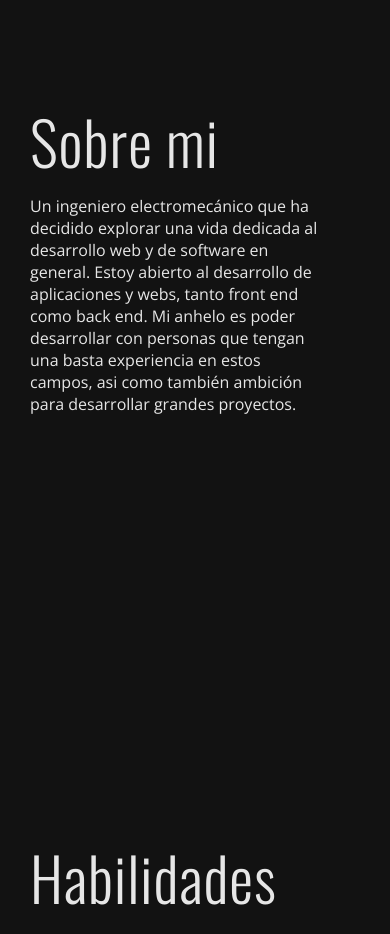
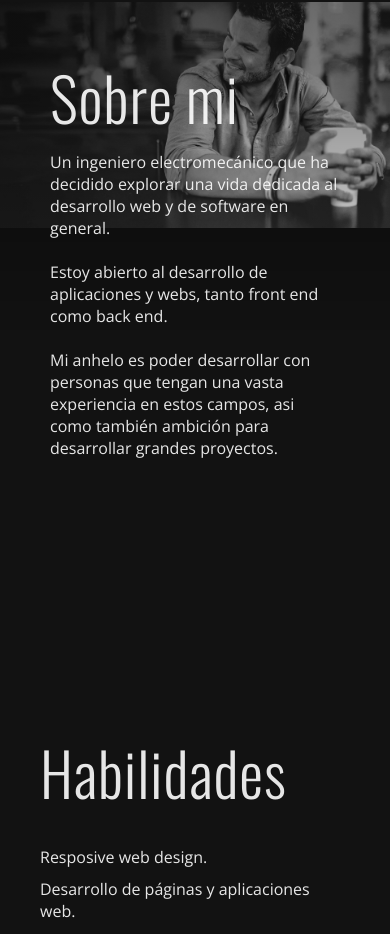
Before and after one commit to acunaFermin/portfolio, an Angular app: page / in a window 390 px wide. Shown: the part 1011-1945 px from the top of the page. Built offline with nearby package versions, Linux system fonts and the light colour scheme.

Commit message:
habilidades bars

```diff
--- a/angular.json
+++ b/angular.json
@@ -22,13 +22,8 @@
             "main": "src/main.ts",
             "polyfills": "src/polyfills.ts",
             "tsConfig": "tsconfig.app.json",
-            "assets": [
-              "src/favicon.ico",
-              "src/assets"
-            ],
-            "styles": [
-              "src/styles.css"
-            ],
+            "assets": ["src/favicon.ico", "src/assets"],
+            "styles": ["src/styles.css"],
             "scripts": []
           },
           "configurations": {
@@ -41,8 +36,8 @@
                 },
                 {
                   "type": "anyComponentStyle",
-                  "maximumWarning": "2kb",
-                  "maximumError": "4kb"
+                  "maximumWarning": "2mb",
+                  "maximumError": "4mb"
                 }
               ],
               "fileReplacements": [
@@ -89,13 +84,8 @@
             "polyfills": "src/polyfills.ts",
             "tsConfig": "tsconfig.spec.json",
             "karmaConfig": "karma.conf.js",
-            "assets": [
-              "src/favicon.ico",
-              "src/assets"
-            ],
-            "styles": [
-              "src/styles.css"
-            ],
+            "assets": ["src/favicon.ico", "src/assets"],
+            "styles": ["src/styles.css"],
             "scripts": []
           }
         }
--- a/src/app/cuerpo/cuerpo.component.css
+++ b/src/app/cuerpo/cuerpo.component.css
@@ -1,8 +1,7 @@
 .container-cuerpo {
   display: flex;
   flex-direction: column;
-  width: calc(100% - 350px);
-  padding-left: 100px;
+  width: calc(100% - 250px);
   margin-left: 250px;
   background-color: rgba(0, 0, 0, 0.93);
   color: rgba(255, 255, 255, 0.897);
@@ -17,6 +16,7 @@
 }
 
 .page-container {
+  padding-left: 100px;
   position: relative;
   display: flex;
   flex-direction: column;
@@ -53,9 +53,96 @@
   font-weight: 100;
 }
 
+.myself {
+  /* background-color: #95959549; */
+  width: 100%;
+  padding-left: 0;
+}
+
+.myself::before {
+  content: "";
+  position: absolute;
+  top: 20%;
+  left: 0;
+  width: 100%;
+  height: 60%;
+  background-image: linear-gradient(
+      270deg,
+      rgba(45, 253, 160, 0) 35%,
+      rgb(0, 0, 0, 0.5) 88%
+    ),
+    url("/assets/some-guy.jpeg");
+  background-repeat: no-repeat;
+  background-position: center;
+
+  background-size: cover;
+}
+
+.info {
+  width: 40%;
+  padding-left: 100px;
+  z-index: 1;
+}
+
+/***************habilidades********************/
+
+.habilities {
+  width: 100%;
+}
+
+.hab-item {
+  position: relative;
+  width: 100%;
+  height: 50px;
+  margin-bottom: 5px;
+  line-height: 40px;
+}
+
+.hab-item::after {
+  content: "";
+  position: absolute;
+  bottom: 10%;
+  left: 0;
+  width: 100%;
+  height: 2px;
+  background-color: #ffffff26;
+}
+
+.hab-item::before {
+  content: "";
+  position: absolute;
+  bottom: 10%;
+  left: 0;
+  width: 5%;
+  height: 2px;
+  background-color: #08e275;
+  box-shadow: 0 0 10px #08e275;
+}
+.angular::before {
+  width: 95%;
+  transition: all 0.5s 0.5s ease-in-out;
+}
+.css::before {
+  width: 90%;
+  transition: all 0.5s 0.6s ease-in-out;
+}
+.node::before {
+  width: 85%;
+
+  transition: all 0.5s 0.7s ease-in-out;
+}
+.sql::before {
+  width: 83%;
+  transition: all 0.5s 0.8s ease-in-out;
+}
+.mon::before {
+  width: 79%;
+  transition: all 0.5s 0.9s ease-in-out;
+}
+
 @media (max-width: 1024px) {
-  .container-cuerpo {
-    width: calc(100% - 50px);
+  .page-container {
+    width: calc(80% - 50px);
     padding-left: 50px;
   }
 
@@ -70,10 +157,46 @@
     font-weight: 100;
     margin-top: 7vw;
   }
+
+  .info {
+    padding-left: 10px;
+  }
+
+  .myself {
+    width: 100%;
+  }
+
+  .myself::before {
+    left: -50px;
+    width: calc(100% + 50px);
+  }
 }
 
 @media (max-width: 700px) {
   .page-container {
+    padding-left: 10px;
+    width: 80%;
+  }
+
+  .myself {
+    width: 100%;
+  }
+
+  .myself::before {
+    left: -150px;
+    width: calc(100% + 150px);
+    background-image: linear-gradient(
+        0deg,
+        rgba(45, 253, 160, 0) 35%,
+        rgb(0, 0, 0, 0.5) 88%
+      ),
+      url("/assets/some-guy.jpeg");
+    background-position: top;
+    background-size: contain;
+  }
+
+  .info {
+    padding-left: 10px;
     width: 80%;
   }
 }
@@ -104,22 +227,22 @@
 .c1 {
   top: 40%;
   left: 70%;
-  animation: movingCircles 4s ease-in-out infinite alternate;
+  animation: movingCircles 13s ease-in-out infinite alternate;
 }
 .c2 {
   top: 20%;
   left: 60%;
-  animation: movingCircles 3s ease-in-out infinite alternate;
+  animation: movingCircles 17s ease-in-out infinite alternate;
 }
 .c3 {
   top: 0%;
   left: 70%;
-  animation: movingCircles 7s ease-in-out infinite alternate;
+  animation: movingCircles 11s ease-in-out infinite alternate;
 }
 .c4 {
   top: 10%;
   left: 50%;
-  animation: movingCircles 13s ease-in-out infinite alternate;
+  animation: movingCircles 23s ease-in-out infinite alternate;
 }
 
 svg {
@@ -219,7 +342,7 @@ p {
   }
 
   .tool-item {
-    width: 20%;
+    width: 25%;
     font-size: 12px;
     margin-right: 5px;
     margin-bottom: 5px;
@@ -235,6 +358,15 @@ p {
 
   h2 {
     font-size: 60px;
+  }
+}
+
+@media (max-width: 700px) {
+  .tool-item {
+    width: calc(33% - 30px);
+    font-size: 12px;
+    margin-right: 5px;
+    margin-bottom: 5px;
   }
 }
 
--- a/src/app/cuerpo/cuerpo.component.html
+++ b/src/app/cuerpo/cuerpo.component.html
@@ -42,18 +42,29 @@
   <!-- descripcion -->
   <div
     id="quienSoy"
-    class="page-container"
+    class="page-container myself"
     [ngClass]="{ 'show-up': scrollIndex === 1 }"
   >
-    <h2>Sobre mi</h2>
-    <p>
-      Un ingeniero electromecánico que ha decidido explorar una vida dedicada al
-      desarrollo web y de software en general. Estoy abierto al desarrollo de
-      aplicaciones y webs, tanto front end como back end. Mi anhelo es poder
-      desarrollar con personas que tengan una basta experiencia en estos campos,
-      asi como también ambición para desarrollar grandes proyectos.
-    </p>
+    <div class="info">
+      <h2>Sobre mi</h2>
+      <p>
+        Un ingeniero electromecánico que ha decidido explorar una vida dedicada
+        al desarrollo web y de software en general.
+      </p>
+      <br />
+      <p>
+        Estoy abierto al desarrollo de aplicaciones y webs, tanto front end como
+        back end.
+      </p>
+      <br />
+      <p>
+        Mi anhelo es poder desarrollar con personas que tengan una vasta
+        experiencia en estos campos, asi como también ambición para desarrollar
+        grandes proyectos.
+      </p>
+    </div>
   </div>
+
   <!-- habilidades -->
   <div
     id="habilidades"
@@ -62,23 +73,35 @@
   >
     <h2>Habilidades</h2>
     <ul>
-      <li>Resposive web design</li>
-      <li>
-        Desarrollo de páginas y aplicaciones web en todo el stack, que necesiten
-        almacenar datos o simplemente, páginas estáticas.
-      </li>
+      <li>Resposive web design.</li>
+      <li>Desarrollo de páginas y aplicaciones web.</li>
       <li>Galerías de imagenes.</li>
       <li>Comunicación en tiempo real.</li>
       <li>Aplicaciones que requieran cálculos con cierta complejidad.</li>
-      <li>
-        Manejo de sesiones con usuarios que requieran ver contenido mas delicado
-        en función de los roles que posean.
-      </li>
+      <li>Almacenamiento de usuarios con distintos roles.</li>
       <li>
         Y cualquier otra cosa que se presente como un desafío, estaré encantado
         de poder resolverlo!
       </li>
     </ul>
+
+    <div class="habilities">
+      <div class="hab-item" [ngClass]="{ angular: scrollIndex === 2 }">
+        <h4>Angular</h4>
+      </div>
+      <div class="hab-item" [ngClass]="{ css: scrollIndex === 2 }">
+        <h4>CSS</h4>
+      </div>
+      <div class="hab-item" [ngClass]="{ node: scrollIndex === 2 }">
+        <h4>NodeJS</h4>
+      </div>
+      <div class="hab-item" [ngClass]="{ sql: scrollIndex === 2 }">
+        <h4>SQL</h4>
+      </div>
+      <div class="hab-item" [ngClass]="{ mon: scrollIndex === 2 }">
+        <h4>MongoDB</h4>
+      </div>
+    </div>
   </div>
   <!-- experciencia -->
   <div
```
Also changed, not shown: src/assets/some-guy.jpeg.
